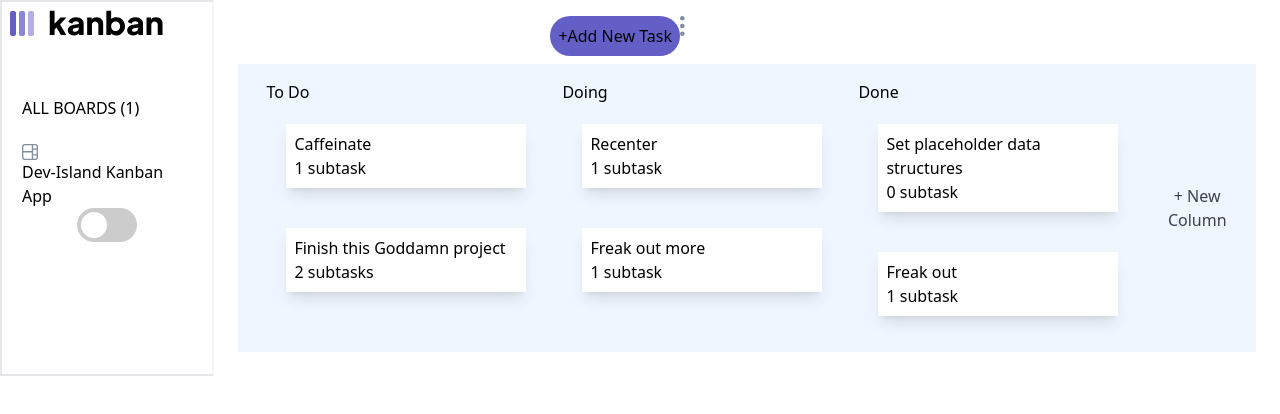
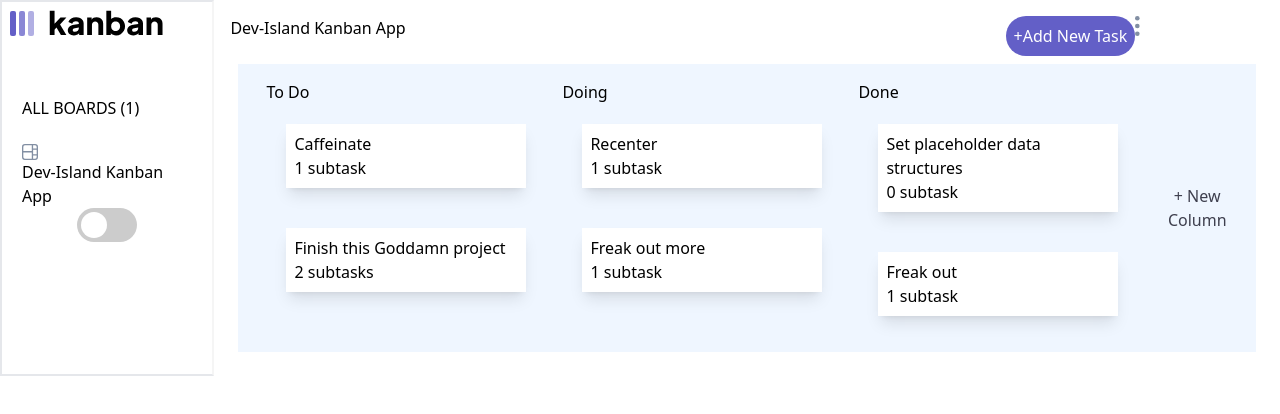
Before and after one commit to christian-faber/dev-island-kanban, a React (Create React App) app: page / in a window 1280 px wide. Shown: the top 414 px of the page. Built offline with nearby package versions, Linux system fonts and the light colour scheme; a web font is replaced by a local one.

Commit message:
fixed conflict

```diff
--- a/src/components/Top.js
+++ b/src/components/Top.js
@@ -8,16 +8,21 @@ export const Top = () => {
   const dispatch = useDispatch();
   const [isOpen, setOpen] = useState(false);
   return (
-    <div className="pl-80 flex flex-row text-black ">
-      <div className="flex flex-row ">
+    <div className="flex flex-row">
+      <div className="basis-9/12 flex flex-row">
+        <p className="text-black">Dev-Island Kanban App</p>
+      </div>
+      <div className="">
+        <div className="flex flex-row">
           <button
-          className="position-absolute p-2 rounded-full bg-purple-btn"
+            className="text-white p-2 rounded-full bg-purple-btn"
             onClick={() => {
               dispatch(openTaskModal());
             }}
           >
             +Add New Task
           </button>
+
           <div
           // container
           >
@@ -43,5 +48,6 @@ export const Top = () => {
           </div>
         </div>
       </div>
+    </div>
   );
 };
```
Lines whose indentation alone changed are shown as unchanged.
